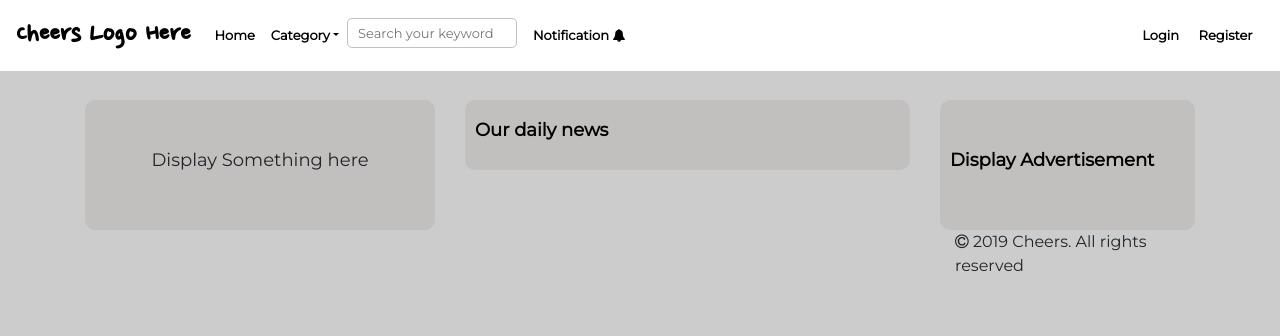
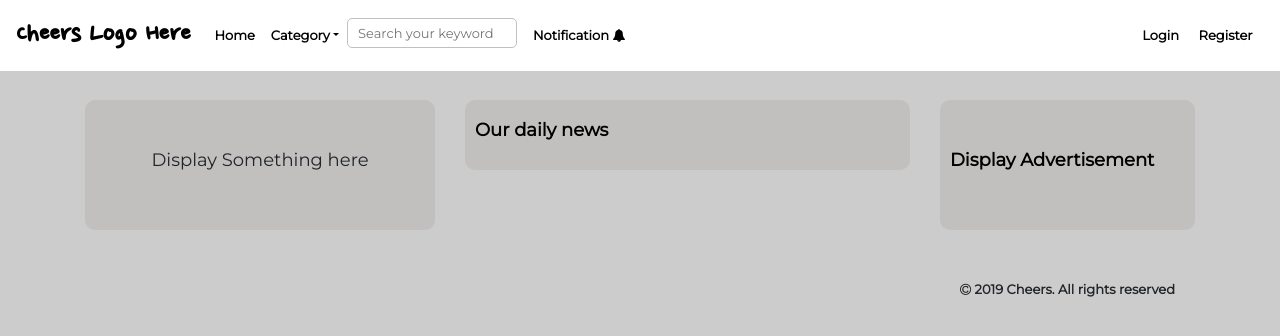
Before and after one commit to irabi01/blog_frontend, a React (Create React App) app: page / in a window 1280 px wide. Shown: the top 336 px of the page. Built offline with nearby package versions, Linux system fonts and the light colour scheme; no server answers.

Commit message:
style footer

```diff
--- a/src/App.css
+++ b/src/App.css
@@ -37,7 +37,7 @@
     background: #c2bfbf;
     border-radius: 10px;
     padding: 50px 0px;
-    top: 60px;
+    top: 100px;
     position: sticky;
     -webkit-position:sticky;
 }
@@ -75,6 +75,13 @@
     color: #000;
     font-weight: bold;
     font-family: 'Montserrat', sans-serif;
+}
+.home_container .footer_part{
+    text-align: center;
+    padding: 50px 0px;
+    top: 200px;
+    position: sticky;
+    -webkit-position:sticky;
 }
 
 
@@ -177,3 +184,18 @@
 .go_to_login p .link{
     text-decoration: none;
 }
+
+
+
+/* footer page style */
+.footer p{
+    text-align: center;
+    font-family: 'Montserrat', sans-serif;
+    font-size: 13px;
+    font-weight: bold;
+}
+.footer p span{
+    /* text-align: center;
+    font-family: 'Nanum Pen Script', cursive;
+    font-size: 25px; */
+}
```
